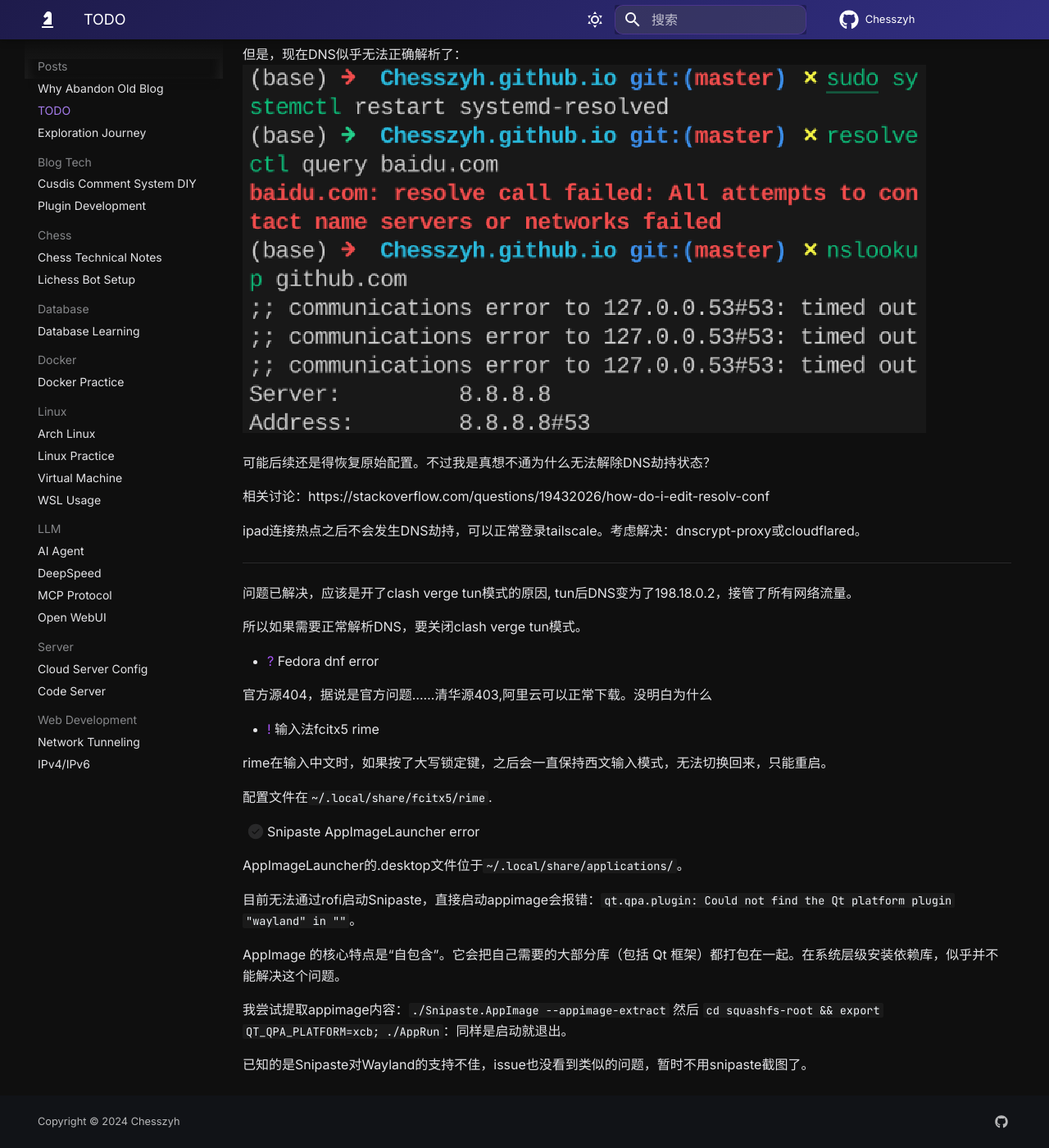
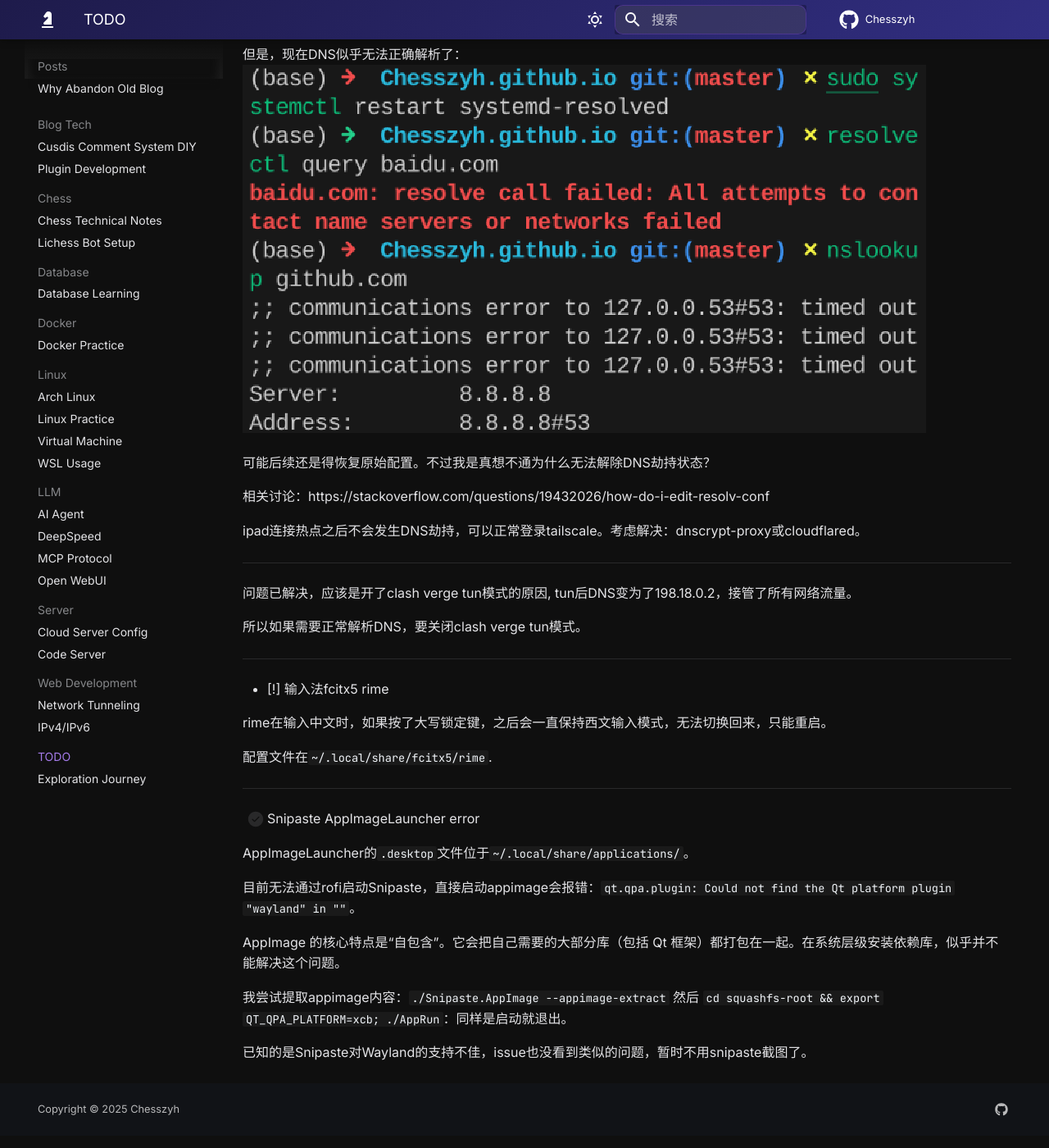
Before and after one commit to Chesszyh/Chesszyh.github.io, an MkDocs documentation site: the page built from docs/posts/TODO.md, in a window 1280 px wide and 1400 px high, scrolled down 593 px. Shown: the whole window at 82% size. Built offline with MkDocs 1.6.1 and Material for MkDocs 9.7.7, drawn with Linux system fonts in a browser that asks for light colours; some of the changed text lies outside the part shown.

Commit message:
Fix mkdocs.yml

```diff
--- a/docs/posts/TODO.md
+++ b/docs/posts/TODO.md
@@ -1,9 +1,9 @@
 # 待解决问题
 
-- [x]: 已解决
-- [?]: 不可稳定复现，最近暂时没有遇到的问题
-- [!]: 待解决，影响使用
-- [ ]: 待解决，不影响使用
+- `[x]`: 已解决
+- `[?]`: 不可稳定复现，最近暂时没有遇到的问题
+- `[!]`: 待解决，影响使用
+- `[ ]`: 待解决，不影响使用
 
 ---
 
@@ -27,9 +27,7 @@
 
 所以如果需要正常解析DNS，要关闭clash verge tun模式。
 
-- [?] Fedora dnf error
-
-官方源404，据说是官方问题……清华源403,阿里云可以正常下载。没明白为什么
+---
 
 - [!] 输入法fcitx5 rime
 
@@ -37,9 +35,11 @@
 
 配置文件在`~/.local/share/fcitx5/rime`.
 
+---
+
 - [ ] Snipaste AppImageLauncher error
 
-AppImageLauncher的.desktop文件位于`~/.local/share/applications/`。
+AppImageLauncher的`.desktop`文件位于`~/.local/share/applications/`。
 
 目前无法通过rofi启动Snipaste，直接启动appimage会报错：`qt.qpa.plugin: Could not find the Qt platform plugin "wayland" in ""`。
 
--- a/mkdocs.yml
+++ b/mkdocs.yml
@@ -53,8 +53,7 @@
   - Home: index.md
   - Posts:
     - "Why Abandon Old Blog": posts/为什么放弃旧博客.md
-    - "TODO": posts/TODO.md
-    - "Exploration Journey": posts/misc/Exploration.md
+    - "": summary/2025-08-27.md
     - Blog Tech:
       - "Cusdis Comment System DIY": posts/Blog/cusdis-diy.md
       - "Plugin Development": posts/Blog/plugin.md
@@ -81,6 +80,8 @@
     - Web Development:
       - "Network Tunneling": posts/Web/内网穿透.md
       - "IPv4/IPv6": posts/Web/ipv4_6.md
+    - "TODO": posts/TODO.md
+    - "Exploration Journey": misc/Exploration.md
 
 # Plugins
 plugins:
@@ -125,4 +126,4 @@
   - stylesheets/extra.css
 
 # Copyright
-copyright: "Copyright &copy; 2024 Chesszyh"
+copyright: "Copyright &copy; 2025 Chesszyh"
```
Also changed, not shown: docs/index.md (+11 -9 lines), docs/posts/LLM/AI-Agent.md (+1 -1 lines), docs/posts/Server/云服务器配置.md (+4 -1 lines), docs/posts/为什么放弃旧博客.md (+2 -2 lines), docs/summary/2025-08-27.md (added), docs/summary/大二下总结.md (deleted).
